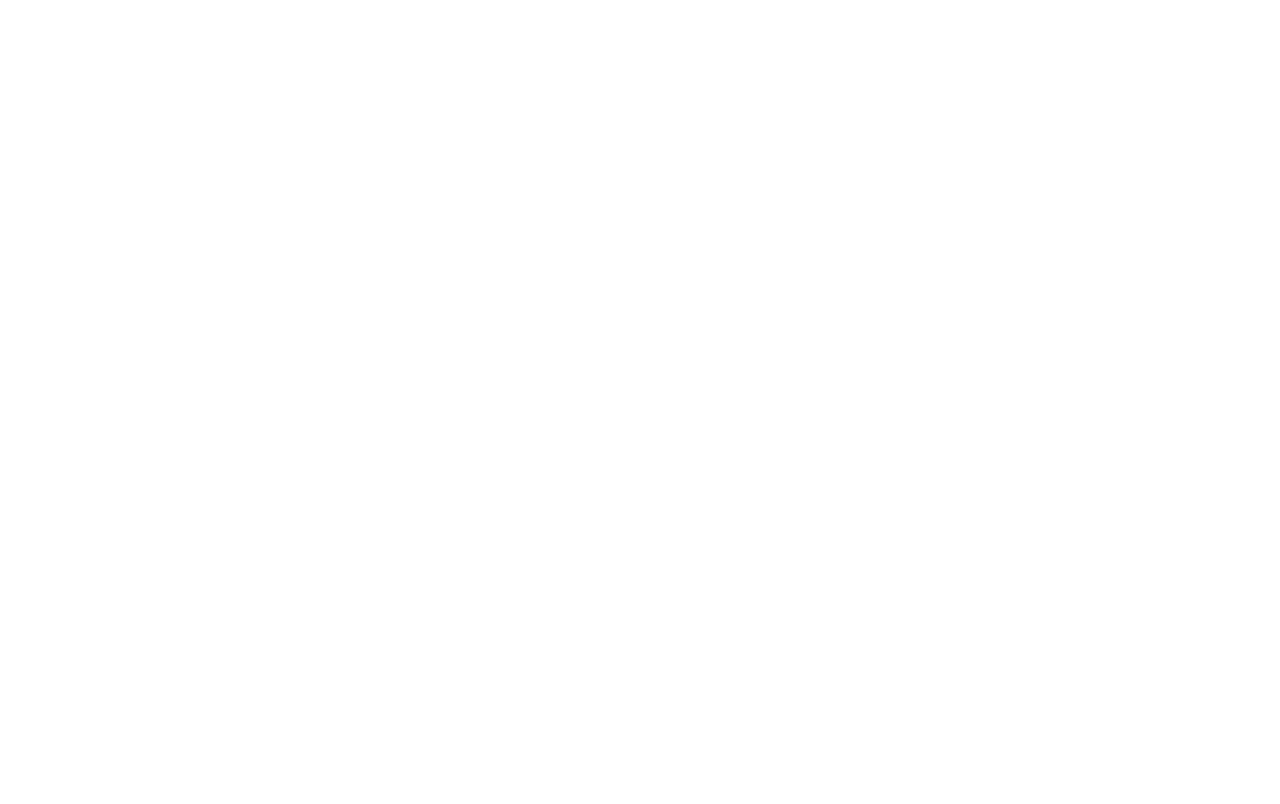
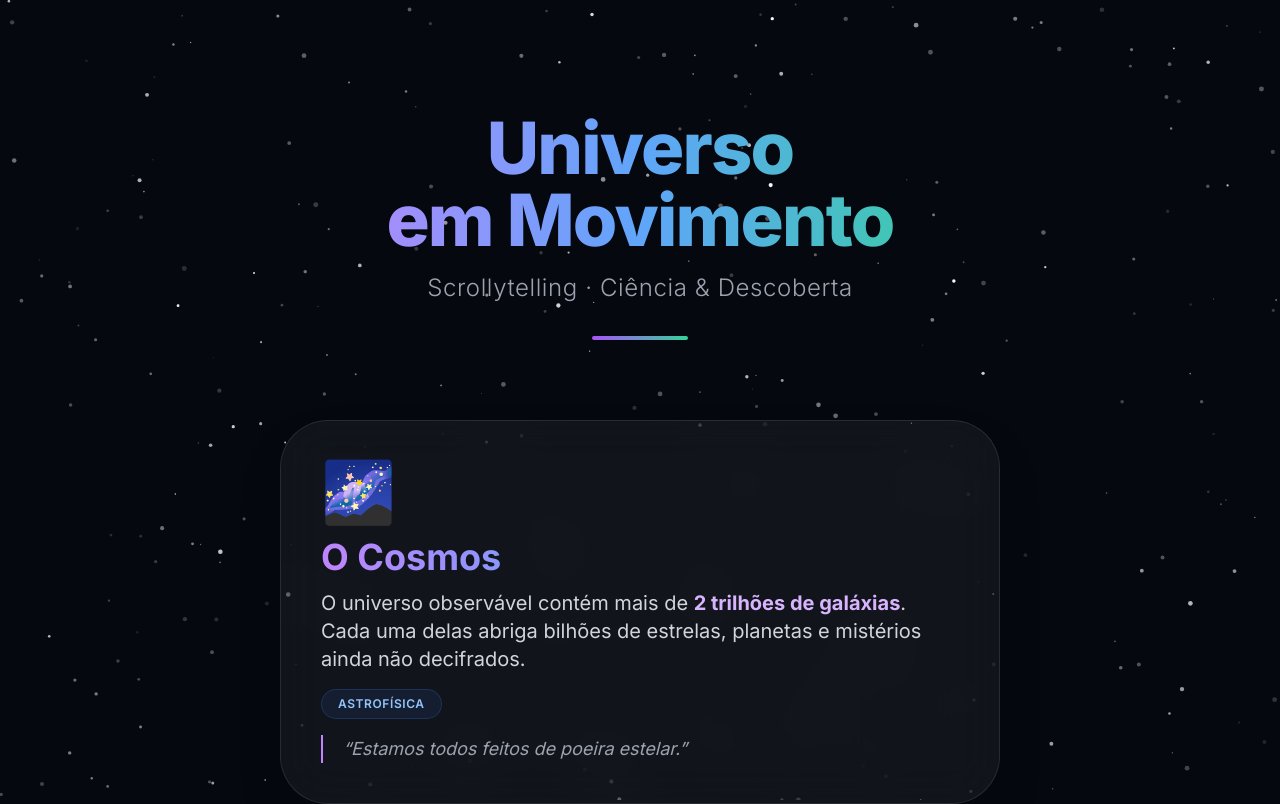
Before and after one commit to Testando0/Realizm, a Next.js app: page / in a window 1280 px wide. Shown: the top 804 px of the page. Built offline with nearby package versions, Linux system fonts and the light colour scheme.

Commit message:
Add RootLayout component with metadata and styles

```diff
--- /dev/null
+++ b/app/layout.js
@@ -0,0 +1,17 @@
+import './globals.css';
+import { Inter } from 'next/font/google';
+
+const inter = Inter({ subsets: ['latin'], display: 'swap' });
+
+export const metadata = {
+  title: 'Universo em Movimento · Scrollytelling Cinema',
+  description: 'Uma experiência cinematográfica de ciência e descoberta.',
+};
+
+export default function RootLayout({ children }) {
+  return (
+    <html lang="pt-BR" className={inter.className}>
+      <body>{children}</body>
+    </html>
+  );
+}
```
